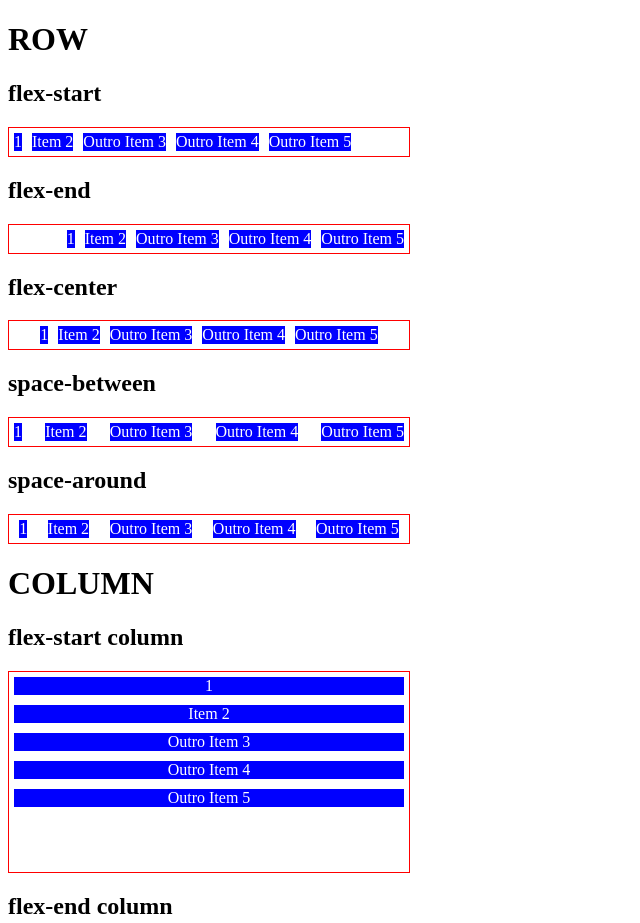
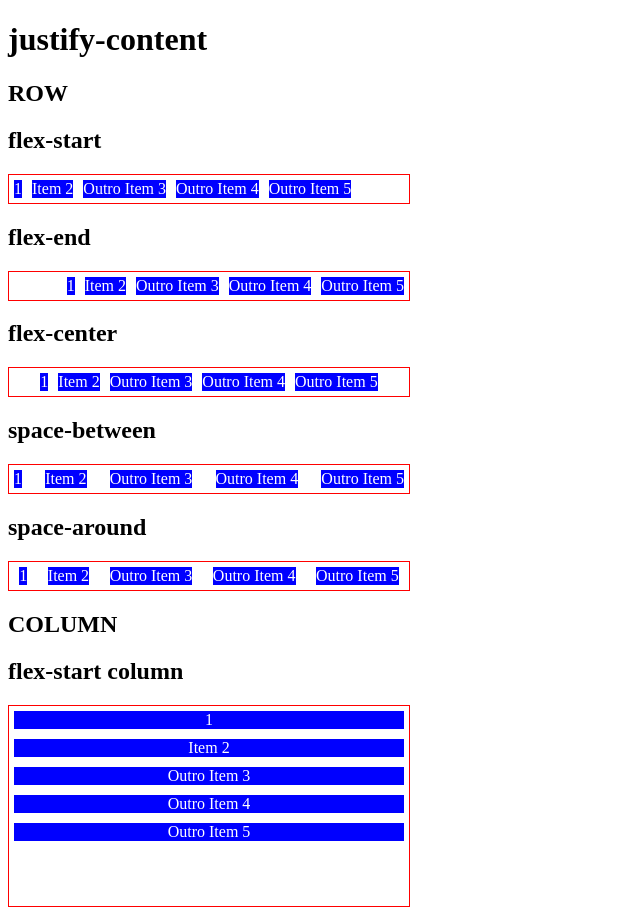
Before and after one commit to webdfabinho/flexbox, a plain HTML site: page 4-justify-content.html in a window 1280 px wide. Shown: the top 923 px of the page, without its empty margins (0-640 px from the left). Drawn offline with Linux system fonts and the light colour scheme.

Commit message:
Atividades Flex Box

```diff
--- a/4-justify-content.html
+++ b/4-justify-content.html
@@ -48,7 +48,8 @@
     </style>
 </head>
 <body>
-    <h1>ROW</h1>
+    <h1>justify-content</h1>
+    <h2>ROW</h2>
     <h2>flex-start</h2>
     <section class="container flex-start">
         <div class="item">1</div>
@@ -94,7 +95,7 @@
         <div class="item">Outro Item 5</div>
     </section>
 
-    <h1>COLUMN</h1>
+    <h2>COLUMN</h2>
     <h2>flex-start column</h2>
     <section class="container flex-start column">
         <div class="item">1</div>
```
